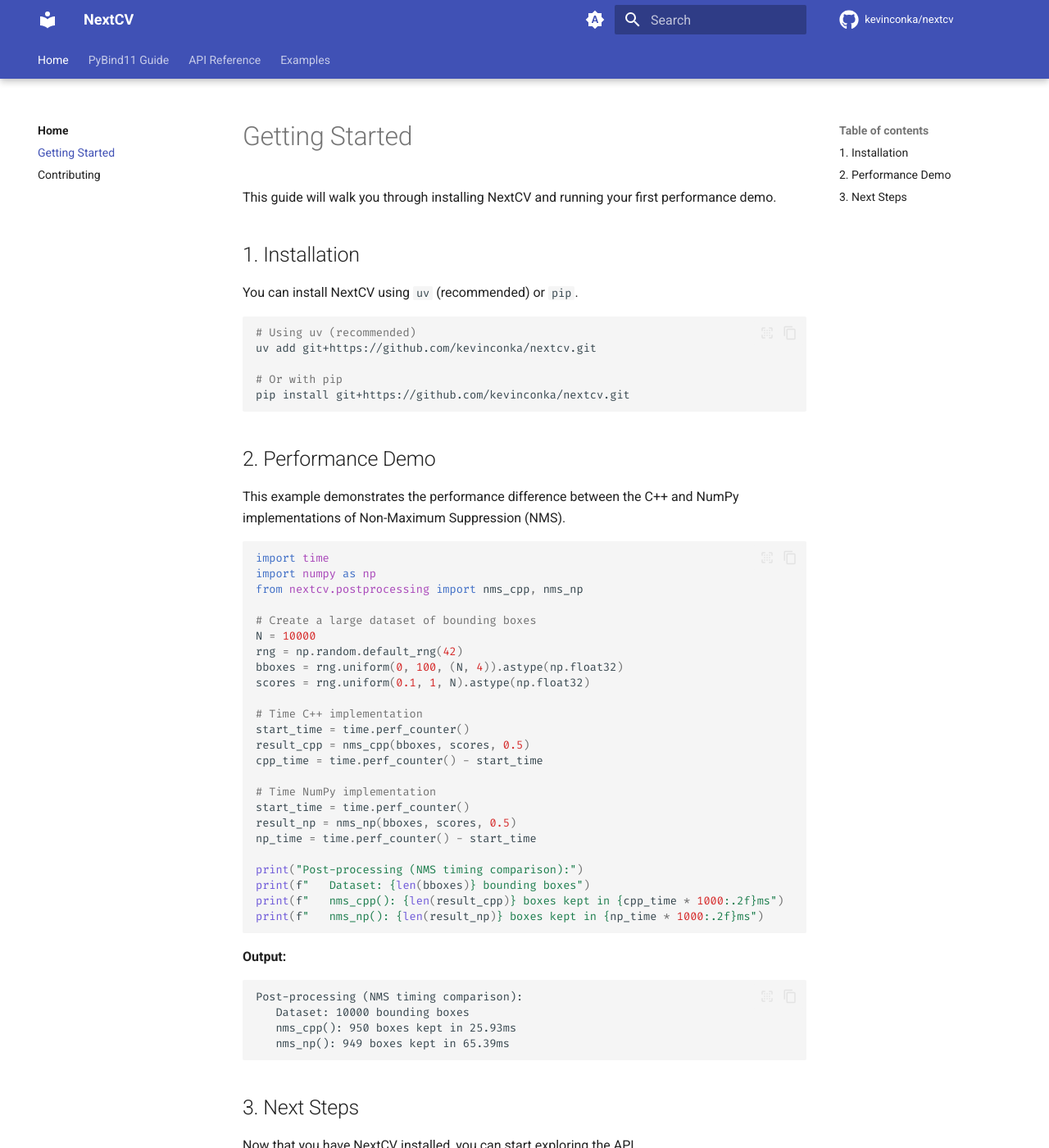
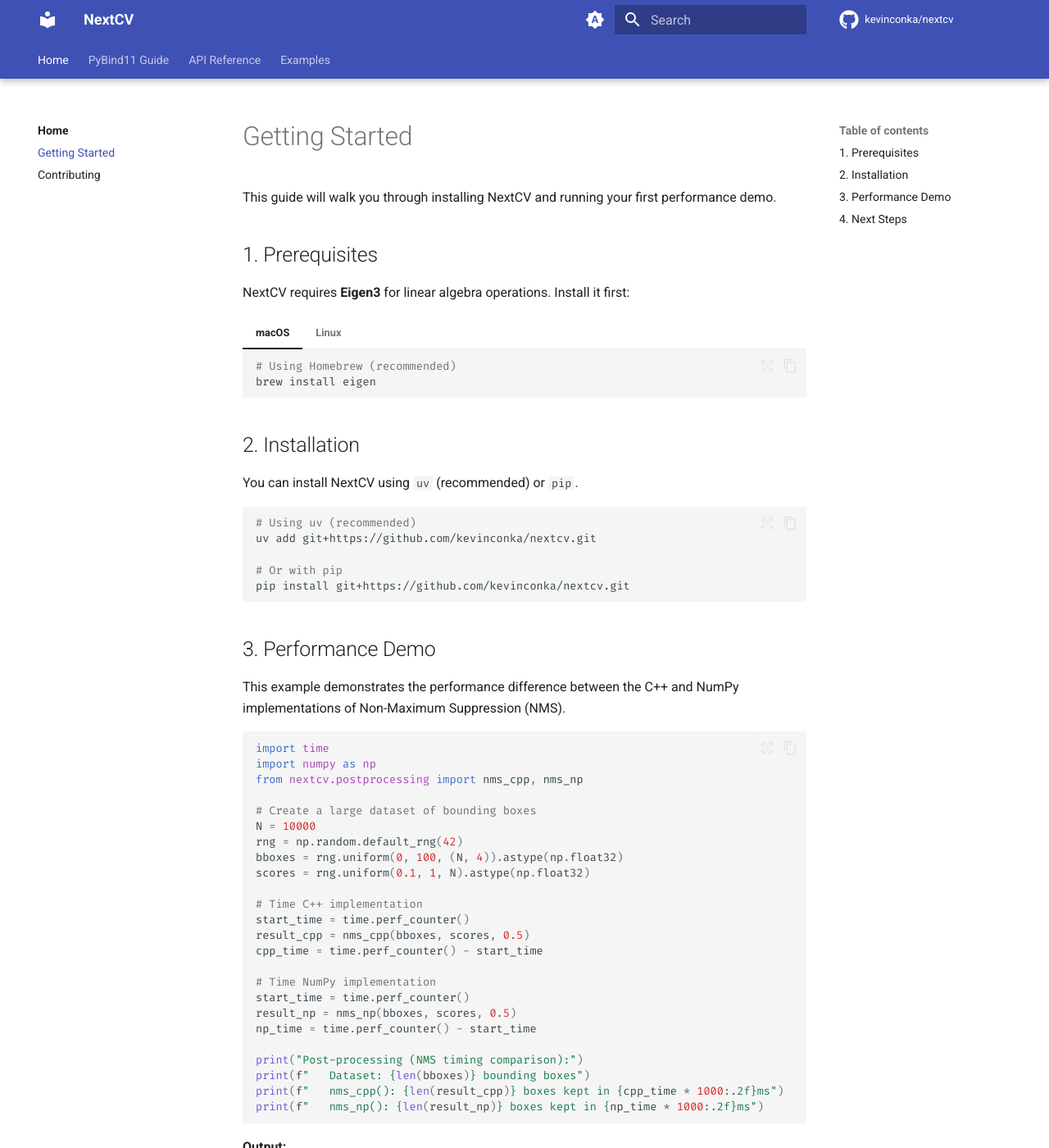
Before and after one commit to kevinconka/nextcv, an MkDocs documentation site: the page built from docs/home/getting-started.md, in a window 1280 px wide and 1400 px high. Shown: the whole window at 82% size. Built offline with MkDocs 1.6.1 and Material for MkDocs 9.7.7, drawn with Linux system fonts in a browser that asks for light colours; comment, search, counter and statistics services are not loaded.

Commit message:
Update documentation to include Eigen3 installation instructions

````diff
--- a/docs/home/getting-started.md
+++ b/docs/home/getting-started.md
@@ -2,7 +2,25 @@
 
 This guide will walk you through installing NextCV and running your first performance demo.
 
-## 1. Installation
+## 1. Prerequisites
+
+NextCV requires **Eigen3** for linear algebra operations. Install it first:
+
+=== "macOS"
+
+    ```bash
+    # Using Homebrew (recommended)
+    brew install eigen
+    ```
+
+=== "Linux"
+
+    ```bash
+    # Ubuntu/Debian
+    sudo apt-get install libeigen3-dev
+    ```
+
+## 2. Installation
 
 You can install NextCV using `uv` (recommended) or `pip`.
 
@@ -54,7 +72,7 @@ Post-processing (NMS timing comparison):
    nms_np(): 949 boxes kept in 65.39ms
 ```
 
-## 3. Next Steps
+## 4. Next Steps
 
 Now that you have NextCV installed, you can start exploring the API.
 
````
Also changed, not shown: other parts of docs/home/getting-started.md (+1 -1 lines), README.md (+18 -0 lines).
